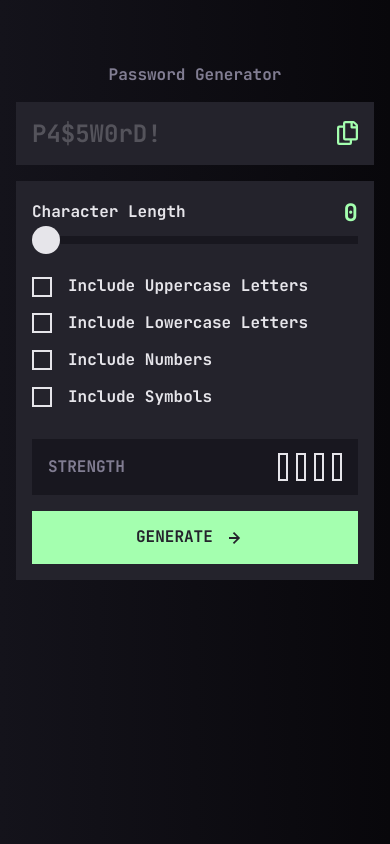
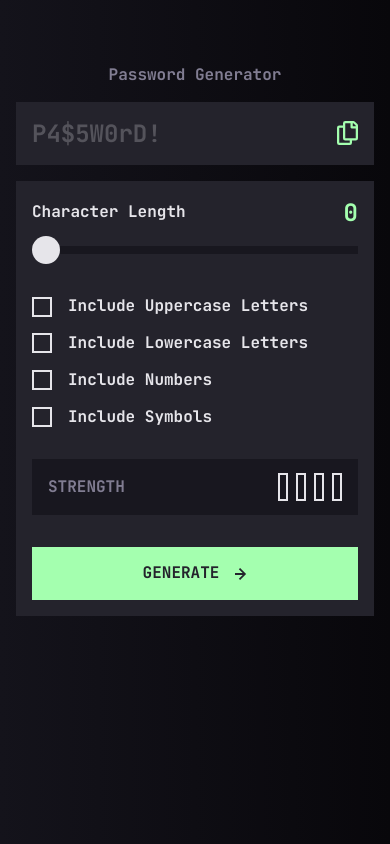
Before and after one commit to ChechiX/password-generator-app, a React (Vite) app: page / in a window 390 px wide. Built offline with nearby package versions, Linux system fonts and the light colour scheme.

Commit message:
Refactor password generator components and styles for improved structure and responsiveness

```diff
--- a/src/App.jsx
+++ b/src/App.jsx
@@ -1,81 +1,14 @@
-import iconCopy from './assets/images/icon-copy.svg';
-import iconArrowRight from './assets/images/icon-arrow-right.svg';
+import { GeneratorForm } from './features/password-generator/components/GeneratorForm';
+import { PasswordOutput } from './features/password-generator/components/PasswordOutput';
 
 export const App = () => {
   return (
     <main className="generator">
       <h1 className="generator__header">Password Generator</h1>
       <section className="generator__panel">
-        <div className="generator__output">
-          <output>P4$5W0rD!</output>
+        <PasswordOutput />
 
-          <button className="generator__copy-button">
-            <img src={iconCopy} alt="Copy Icon" />
-          </button>
-        </div>
-
-        <form className="generator__form" action="">
-          <div className="generator__length">
-            <label className="generator__character-label" htmlFor="length">
-              Character Length
-            </label>
-
-            <span className="generator__character-length">0</span>
-
-            <input
-              className="generator__length-input"
-              type="range"
-              min={0}
-              max={20}
-              value={0}
-              id="length"
-            />
-          </div>
-
-          <div className="generator__controls">
-            <div>
-              <input type="checkbox" id="uppercase" />
-
-              <label htmlFor="uppercase">Include Uppercase Letters</label>
-            </div>
-
-            <div>
-              <input type="checkbox" id="lowercase" />
-
-              <label htmlFor="lowercase">Include Lowercase Letters</label>
-            </div>
-
-            <div>
-              <input type="checkbox" id="numbers" />
-
-              <label htmlFor="numbers">Include Numbers</label>
-            </div>
-
-            <div>
-              <input type="checkbox" id="symbols" />
-
-              <label htmlFor="symbols">Include Symbols</label>
-            </div>
-          </div>
-
-          <div className="generator__strength-container">
-            <div className="generator__strength">
-              <p>Strength</p>
-
-              <div className="generator__strength-bars">
-                <div></div>
-                <div></div>
-                <div></div>
-                <div></div>
-              </div>
-            </div>
-
-            <button type="submit" className="generator__button">
-              Generate
-              <img src={iconArrowRight} alt="Arrow Right Icon" />
-            </button>
-          </div>
-        </form>
+        <GeneratorForm />
       </section>
     </main>
   );
--- /dev/null
+++ b/src/features/password-generator/components/CopyButton.jsx
@@ -0,0 +1,9 @@
+import iconCopy from '../../../assets/images/icon-copy.svg';
+
+export const CopyButton = () => {
+  return (
+    <button type="button" className="generator__copy-button">
+      <img src={iconCopy} alt="Copy Icon" />
+    </button>
+  );
+};
--- /dev/null
+++ b/src/features/password-generator/components/GeneratorForm.jsx
@@ -0,0 +1,21 @@
+import iconArrowRight from '../../../assets/images/icon-arrow-right.svg';
+import { LengthControl } from './LengthControl';
+import { OptionsList } from './OptionsList';
+import { StrengthMeter } from './StrengthMeter';
+
+export const GeneratorForm = () => {
+  return (
+    <form className="generator__form">
+      <LengthControl />
+
+      <OptionsList />
+
+      <StrengthMeter />
+
+      <button type="submit" className="generator__button">
+        Generate
+        <img src={iconArrowRight} alt="Arrow Right Icon" />
+      </button>
+    </form>
+  );
+};
--- /dev/null
+++ b/src/features/password-generator/components/LengthControl.jsx
@@ -0,0 +1,28 @@
+import { useState } from 'react';
+
+export const LengthControl = () => {
+  const [length, setLength] = useState(0);
+
+  return (
+    <div className="generator__length">
+      <label className="generator__character-label" htmlFor="length">
+        Character Length
+      </label>
+
+      <span className="generator__character-length">{length}</span>
+
+      <div className="generator__length-wrapper">
+        <input
+          className="generator__length-input"
+          type="range"
+          min={0}
+          max={20}
+          value={length}
+          step={1}
+          id="length"
+          onChange={(e) => setLength(+e.target.value)}
+        />
+      </div>
+    </div>
+  );
+};
--- /dev/null
+++ b/src/features/password-generator/components/OptionsList.jsx
@@ -0,0 +1,29 @@
+export const OptionsList = () => {
+  return (
+    <div className="generator__controls">
+      <div>
+        <input type="checkbox" id="uppercase" />
+
+        <label htmlFor="uppercase">Include Uppercase Letters</label>
+      </div>
+
+      <div>
+        <input type="checkbox" id="lowercase" />
+
+        <label htmlFor="lowercase">Include Lowercase Letters</label>
+      </div>
+
+      <div>
+        <input type="checkbox" id="numbers" />
+
+        <label htmlFor="numbers">Include Numbers</label>
+      </div>
+
+      <div>
+        <input type="checkbox" id="symbols" />
+
+        <label htmlFor="symbols">Include Symbols</label>
+      </div>
+    </div>
+  );
+};
--- /dev/null
+++ b/src/features/password-generator/components/PasswordOutput.jsx
@@ -0,0 +1,11 @@
+import { CopyButton } from './CopyButton';
+
+export const PasswordOutput = () => {
+  return (
+    <div className="generator__output">
+      <output>P4$5W0rD!</output>
+
+      <CopyButton />
+    </div>
+  );
+};
--- /dev/null
+++ b/src/features/password-generator/components/StrengthMeter.jsx
@@ -0,0 +1,16 @@
+export const StrengthMeter = () => {
+  return (
+    <div className="generator__strength-container">
+      <div className="generator__strength">
+        <p>Strength</p>
+
+        <div className="generator__strength-bars">
+          <div></div>
+          <div></div>
+          <div></div>
+          <div></div>
+        </div>
+      </div>
+    </div>
+  );
+};
--- a/src/styles/blocks/_generator.scss
+++ b/src/styles/blocks/_generator.scss
@@ -6,6 +6,11 @@
   flex-direction: column;
   gap: 1rem;
   margin-top: 4.0625rem;
+
+  @media (min-width: 48rem) {
+    max-width: 33.75rem;
+    margin: 8.3125rem auto 0;
+  }
 }
 
 .generator__header {
@@ -64,11 +69,17 @@
   color: v.$green-200;
 }
 
+.generator__length-wrapper {
+  padding: 10px 0;
+  flex-basis: 100%;
+}
+
 .generator__length-input {
-  flex-basis: 100%;
+  width: 100%;
   -webkit-appearance: none;
   appearance: none;
   background-color: transparent;
+  display: block;
 }
 
 .generator__length-input::-webkit-slider-thumb {
@@ -157,9 +168,10 @@
   @include t.text-preset-4;
   display: inline-flex;
   align-items: center;
+  justify-content: center;
   gap: 1rem;
   color: v.$grey-800;
-  padding: 1rem 6.5rem;
+  padding: 1rem 0;
   background-color: v.$green-200;
   text-transform: uppercase;
   border: none;
```
Also changed, not shown: src/features/password-generator/hooks/usePasswordGenerator.js (added).
